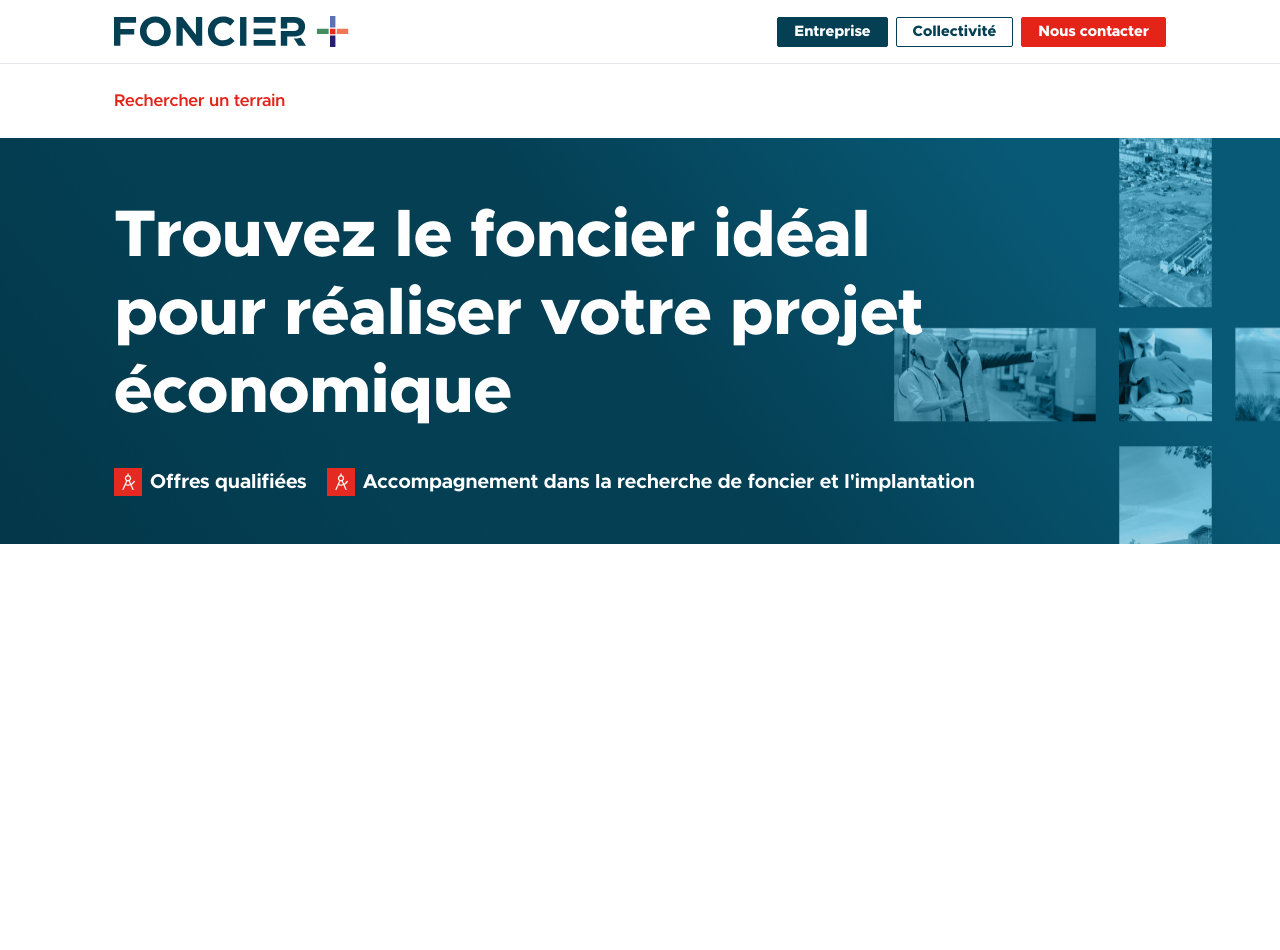
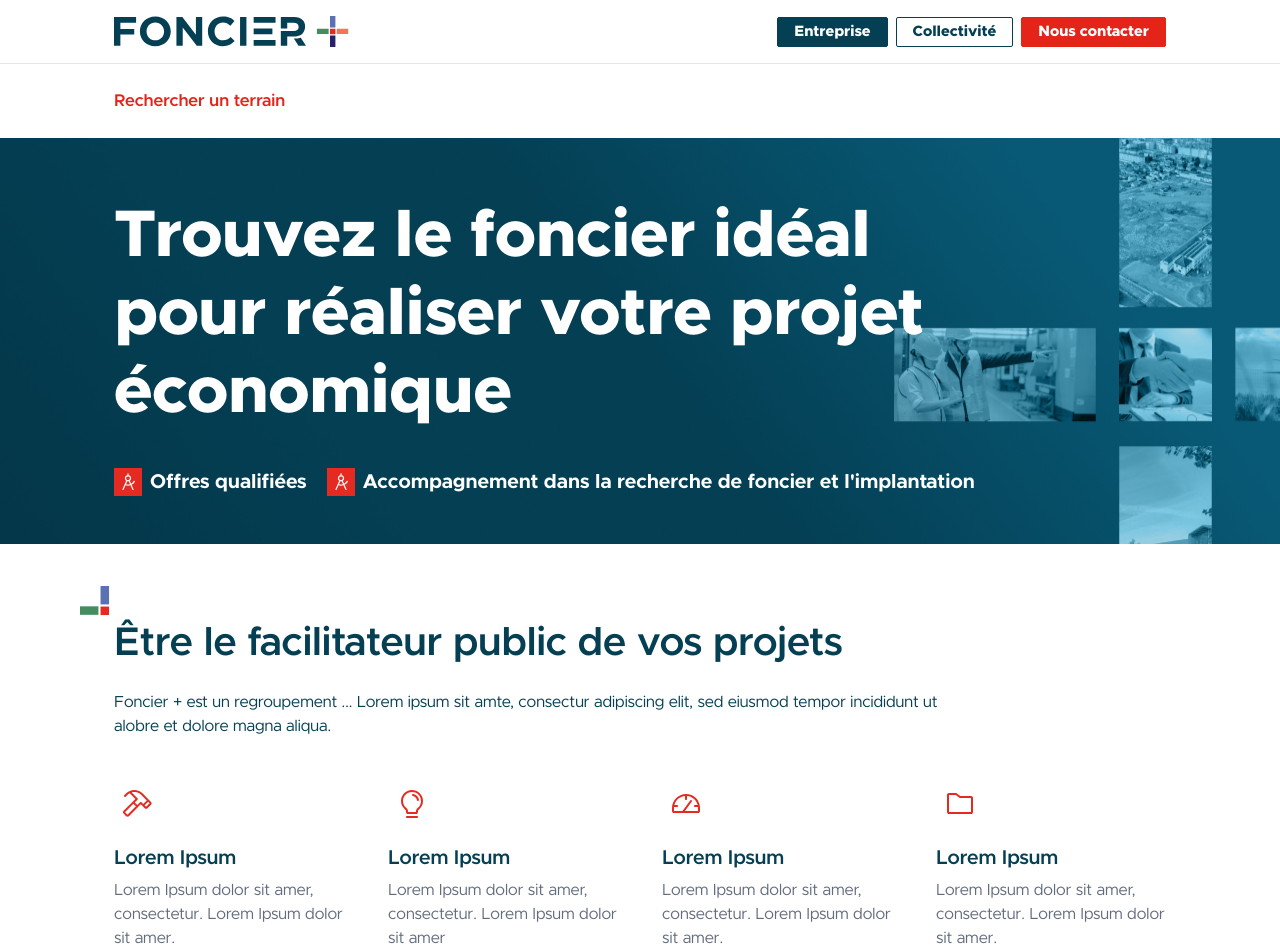
Before and after one commit to Theodo-GovTech/foncier-plus-web, a Next.js app: page / in a window 1280 px wide. Before the commit the page ends 800 px from the top, so only its background shows below. Built offline with nearby package versions, Linux system fonts and the light colour scheme.

Commit message:
feat: Etre le facilitateur public de vos projets section

```diff
--- a/src/app/globals.css
+++ b/src/app/globals.css
@@ -18,6 +18,7 @@
   --color-brand-accent: #e42319;
   --color-brand-accent-hover: #c41d12;
   --color-line: #e4e6ea;
+  --color-muted: #626c7f;
 
   --container-page: 87.5rem;
 }
--- a/src/app/page.tsx
+++ b/src/app/page.tsx
@@ -1,9 +1,11 @@
+import { AmbitionsSection } from "@/components/AmbitionsSection";
 import { SearchSection } from "@/components/SearchSection";
 
 export default function Home() {
   return (
     <main className="flex-1">
       <SearchSection />
+      <AmbitionsSection />
     </main>
   );
 }
--- /dev/null
+++ b/src/components/AmbitionsSection.tsx
@@ -0,0 +1,65 @@
+import Image from "next/image";
+import iconFolder from "@/assets/icon-folder.svg";
+import iconGauge from "@/assets/icon-gauge.svg";
+import iconHammer from "@/assets/icon-hammer.svg";
+import iconLightbulb from "@/assets/icon-lightbulb.svg";
+import iconPlusNW from "@/assets/icon-plus-NW.svg";
+
+const ambitions = [
+  {
+    icon: iconHammer,
+    title: "Lorem Ipsum",
+    description:
+      "Lorem Ipsum dolor sit amer, consectetur. Lorem Ipsum dolor sit amer.",
+  },
+  {
+    icon: iconLightbulb,
+    title: "Lorem Ipsum",
+    description:
+      "Lorem Ipsum dolor sit amer, consectetur. Lorem Ipsum dolor sit amer",
+  },
+  {
+    icon: iconGauge,
+    title: "Lorem Ipsum",
+    description:
+      "Lorem Ipsum dolor sit amer, consectetur. Lorem Ipsum dolor sit amer.",
+  },
+  {
+    icon: iconFolder,
+    title: "Lorem Ipsum",
+    description:
+      "Lorem Ipsum dolor sit amer, consectetur. Lorem Ipsum dolor sit amer.",
+  },
+];
+
+export const AmbitionsSection = () => {
+  return (
+    <section className="mx-auto max-w-page px-4 pt-10.5 lg:px-[114px]">
+      {/* The icon hangs top-left of the title's first letter at every width
+          (30px wide + 4px gap). The left gutter hosts it on desktop, but is too
+          narrow on mobile: the title is indented there to make room. */}
+      <div className="pl-[34px] lg:pl-0">
+        <Image src={iconPlusNW} alt="" className="mb-1 -ml-[34px]" />
+        <h2 className="text-[40px] leading-[46px] font-semibold text-brand">
+          Être le facilitateur public de vos projets
+        </h2>
+      </div>
+      <p className="mt-6 max-w-[860px] text-brand">
+        Foncier + est un regroupement ... Lorem ipsum sit amte, consectur
+        adipiscing elit, sed eiusmod tempor incididunt ut alobre et dolore magna
+        aliqua.
+      </p>
+      <ul className="mt-10.5 grid gap-x-11 gap-y-10 sm:grid-cols-2 xl:grid-cols-4">
+        {/* Keyed by icon: the placeholder titles aren't unique yet. */}
+        {ambitions.map(({ icon, title, description }) => (
+          <li key={icon.src}>
+            {/* Icons keep their own size, centered in a shared 48px box. */}
+            <Image src={icon} alt="" className="size-12 object-scale-down" />
+            <h3 className="mt-4 text-xl font-semibold text-brand">{title}</h3>
+            <p className="mt-1.5 text-muted">{description}</p>
+          </li>
+        ))}
+      </ul>
+    </section>
+  );
+};
```
